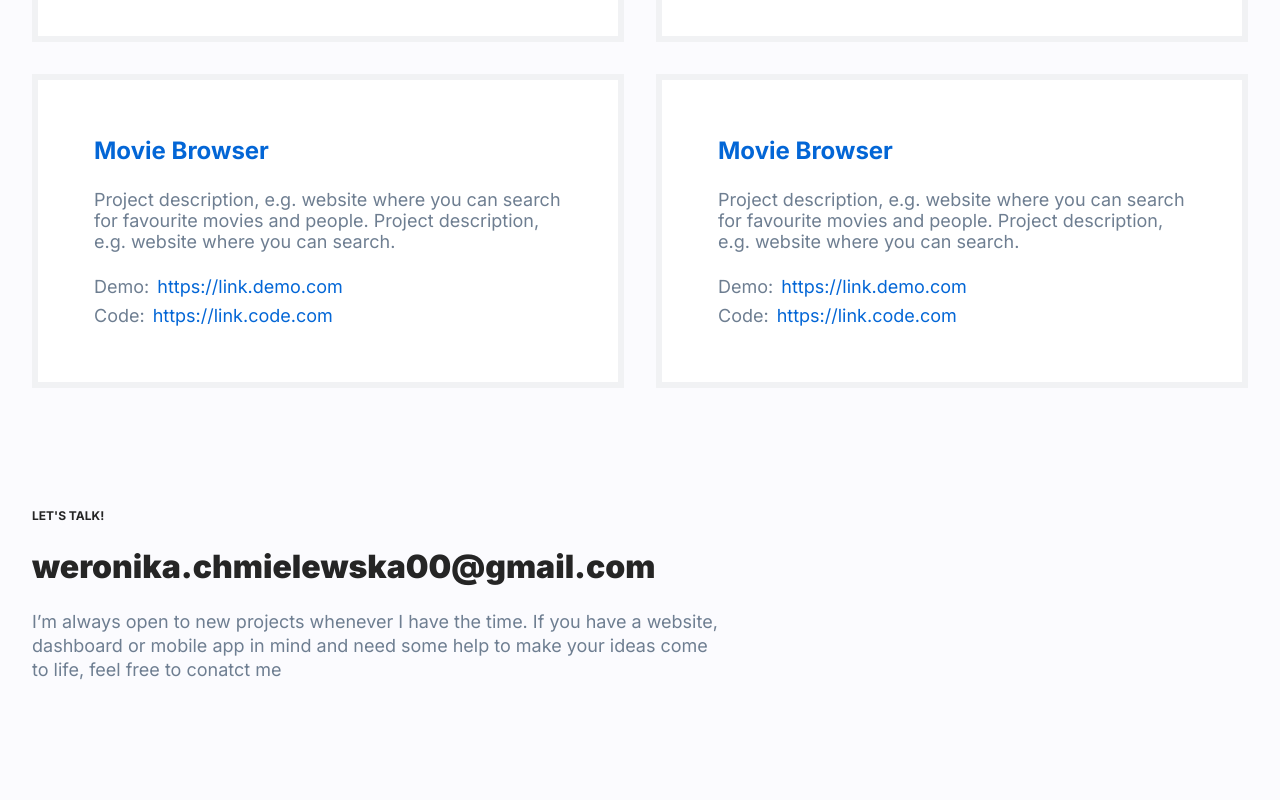
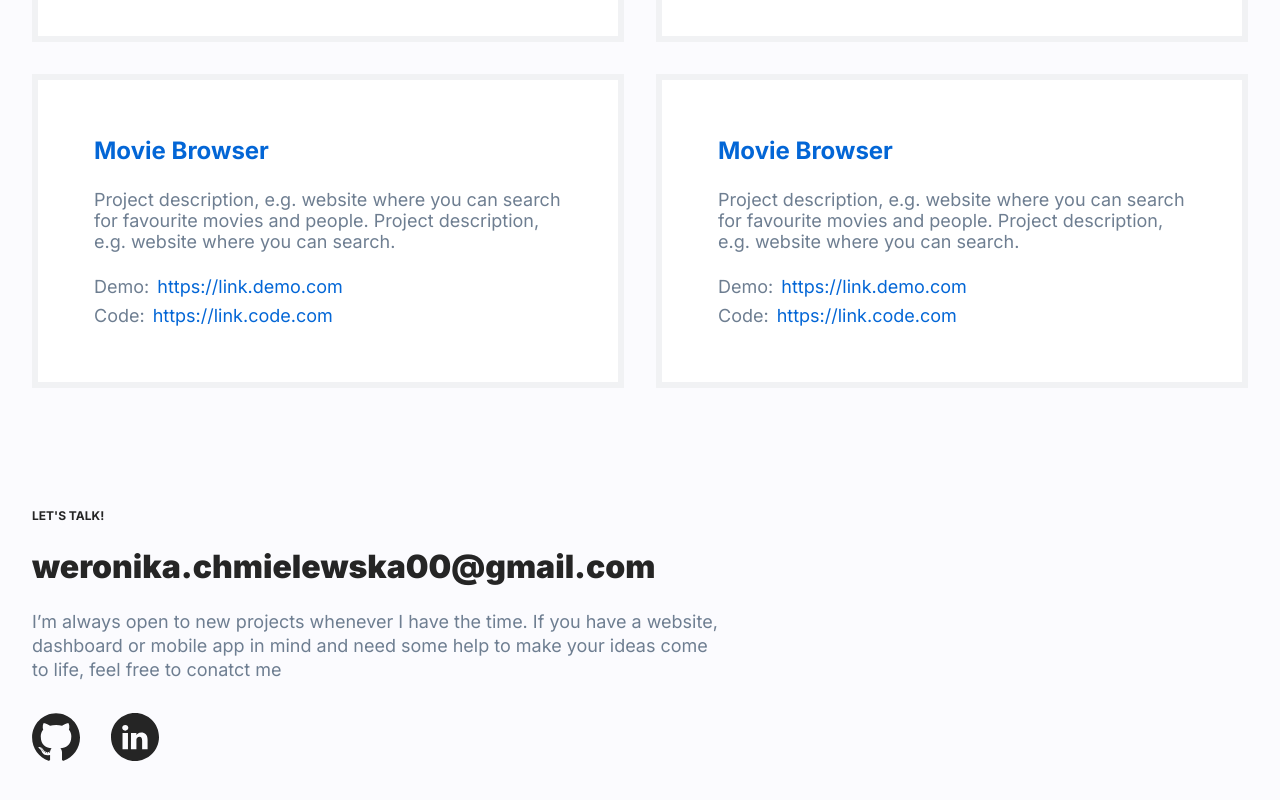
Before and after one commit to WerkaStrong/personal-homepage, a React (Create React App) app: page / in a window 1280 px wide. Shown: the part 1979-2779 px from the top of the page. Built offline with nearby package versions, Linux system fonts and the light colour scheme.

Commit message:
canged style in Contact

```diff
--- a/src/common/Contact/index.js
+++ b/src/common/Contact/index.js
@@ -1,12 +1,20 @@
 import {
     Content,
     Description,
+    Icon,
     SocialFrame,
     Subtitle,
     Title,
 } from "./styled";
+import GitHubLogo from "../image/Github_black.svg";
+import LinkedInLogo from "../image/LinkedIN.svg";
+import LinkedInLogoWhite from "../image/LinkedINWhite.svg";
+import GitHubLogoWhite from "../image/GithubWhite.svg";
+import { useSelector } from "react-redux";
 
 export const Contact = () => {
+    const theme = useSelector((state) => state.theme.value);
+
     return (
         <Content>
             <Subtitle>Let's Talk!</Subtitle>
@@ -16,7 +24,12 @@ export const Contact = () => {
                 have a website, dashboard or mobile app in mind and need some
                 help to make your ideas come to life, feel free to conatct me
             </Description>
-            <SocialFrame />
+            <SocialFrame>
+                <Icon src={theme === "dark" ? GitHubLogoWhite : GitHubLogo} />
+                <Icon
+                    src={theme === "dark" ? LinkedInLogoWhite : LinkedInLogo}
+                />
+            </SocialFrame>
         </Content>
     );
 };
--- a/src/common/Contact/styled.js
+++ b/src/common/Contact/styled.js
@@ -1,6 +1,6 @@
-import styled from 'styled-components'
+import styled from "styled-components";
 
-export const Content= styled.div`
+export const Content = styled.div`
     align-self: self-start;
     margin: 48px 0 31px 0;
     width: 100%;
@@ -9,34 +9,33 @@ export const Content= styled.div`
         max-width: 691px;
         margin: 120px 0 109px 0;
     }
-`
-export const Subtitle= styled.div`
-	color: ${({theme}) => theme.textcolor};
+`;
+export const Subtitle = styled.div`
+    color: ${({ theme }) => theme.textcolor};
     text-transform: uppercase;
     font-size: 12px;
     font-weight: 700;
 
-
     @media (min-width: 768px) {
         font-size: 12px;
     }
-`
-export const Title= styled.header`
+`;
+export const Title = styled.header`
     font-size: 18px;
     font-weight: 900;
     margin: 8px 0 16px 0;
 
     &:hover {
-        color: ${({theme}) => theme.button};
+        color: ${({ theme }) => theme.button};
     }
 
     @media (min-width: 768px) {
         font-size: 32px;
         margin: 24px 0 24px 0;
     }
-`
-export const Description= styled.article`
-	color: ${({theme}) => theme.describe};
+`;
+export const Description = styled.article`
+    color: ${({ theme }) => theme.describe};
     font-size: 14px;
     font-weight: 400;
     margin-bottom: 24px;
@@ -46,11 +45,22 @@ export const Description= styled.article`
         font-size: 18px;
         margin-bottom: 32px;
     }
-`
-export const SocialFrame= styled.div`
-
+`;
+export const SocialFrame = styled.div`
+    display: grid;
+    grid-template-columns: repeat(auto-fill, minmax(32px, 1fr));
+    gap: 16px;
+    @media (min-width: 768px) {
+        grid-template-columns: repeat(auto-fill, minmax(48px, 1fr));
+        gap: 24px;
+    }
+`;
+export const Icon = styled.img`
+    width: 32px;
+    height: 32px;
 
     @media (min-width: 768px) {
-
+        width: 48px;
+        height: 48px;
     }
-`
+`;
```
Lines whose indentation alone changed are shown as unchanged.
